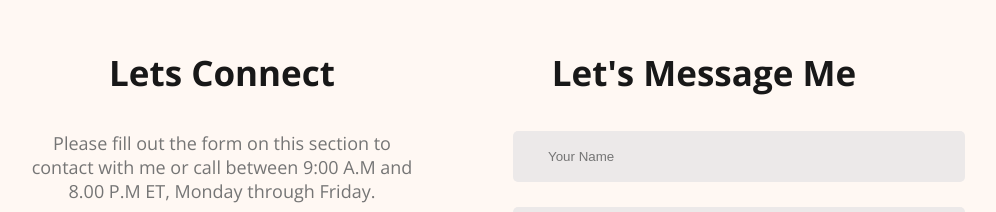
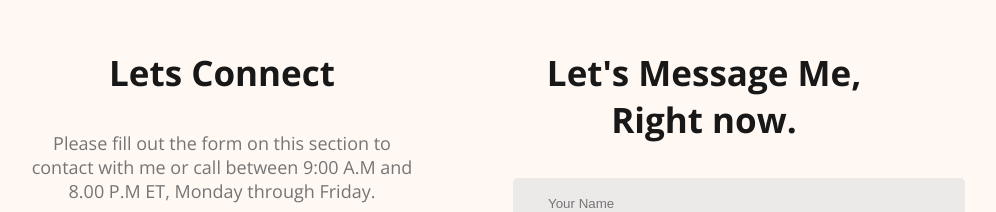
Before and after one commit to Oishee12/developer-portfolio, a plain HTML site: page index.html in a window 1280 px wide. Shown: the part 3451-3663 px from the top of the page, without its empty margins (177-1173 px from the left). Drawn offline with nearby package versions, Linux system fonts and the light colour scheme.

Commit message:
updated footer

```diff
--- a/index.html
+++ b/index.html
@@ -159,7 +159,7 @@
             </div>
         </div>
         <div class="footer-column">
-            <h3 class="section-title">Let's Message Me</h3>
+            <h3 class="section-title">Let's Message Me, Right now.</h3>
             <form class="contact" action="">
                 <input type="text" placeholder="Your Name">
                 <input type="email" name="" id="" placeholder="Your Email">
```
